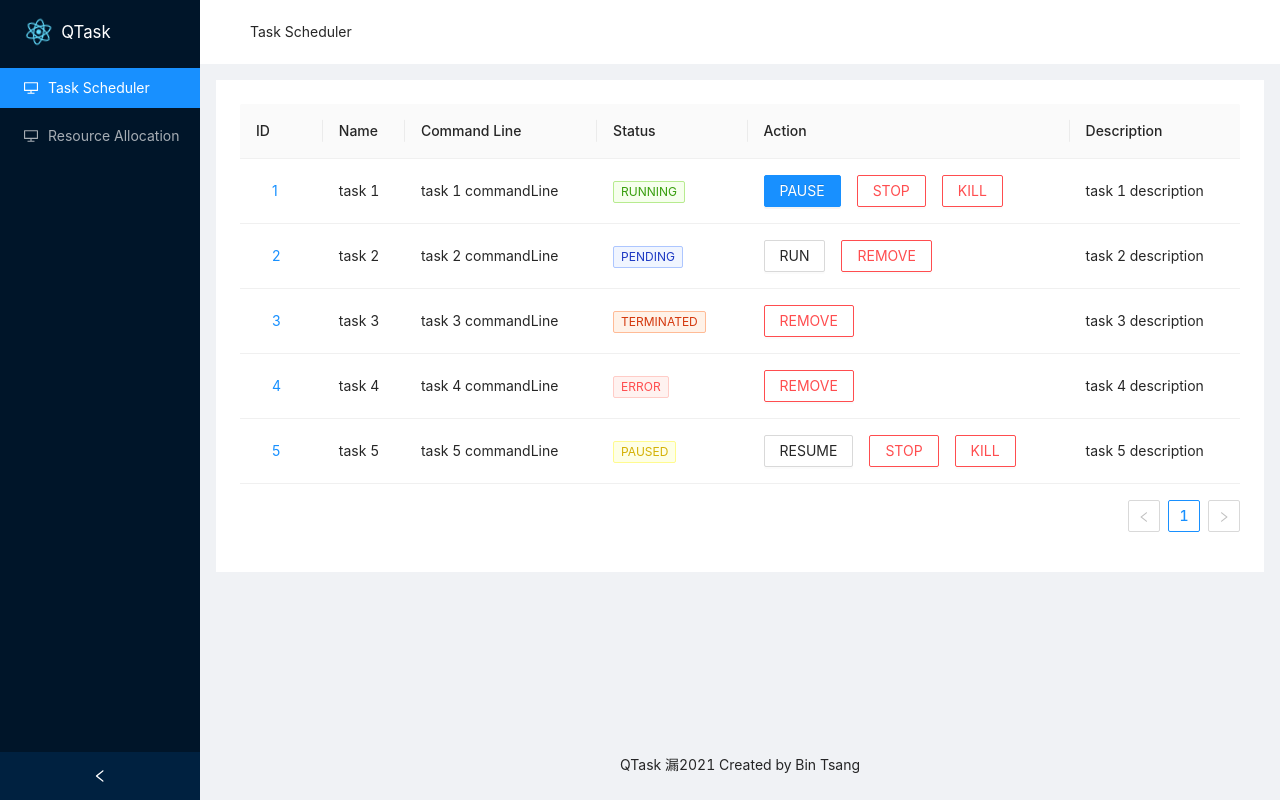
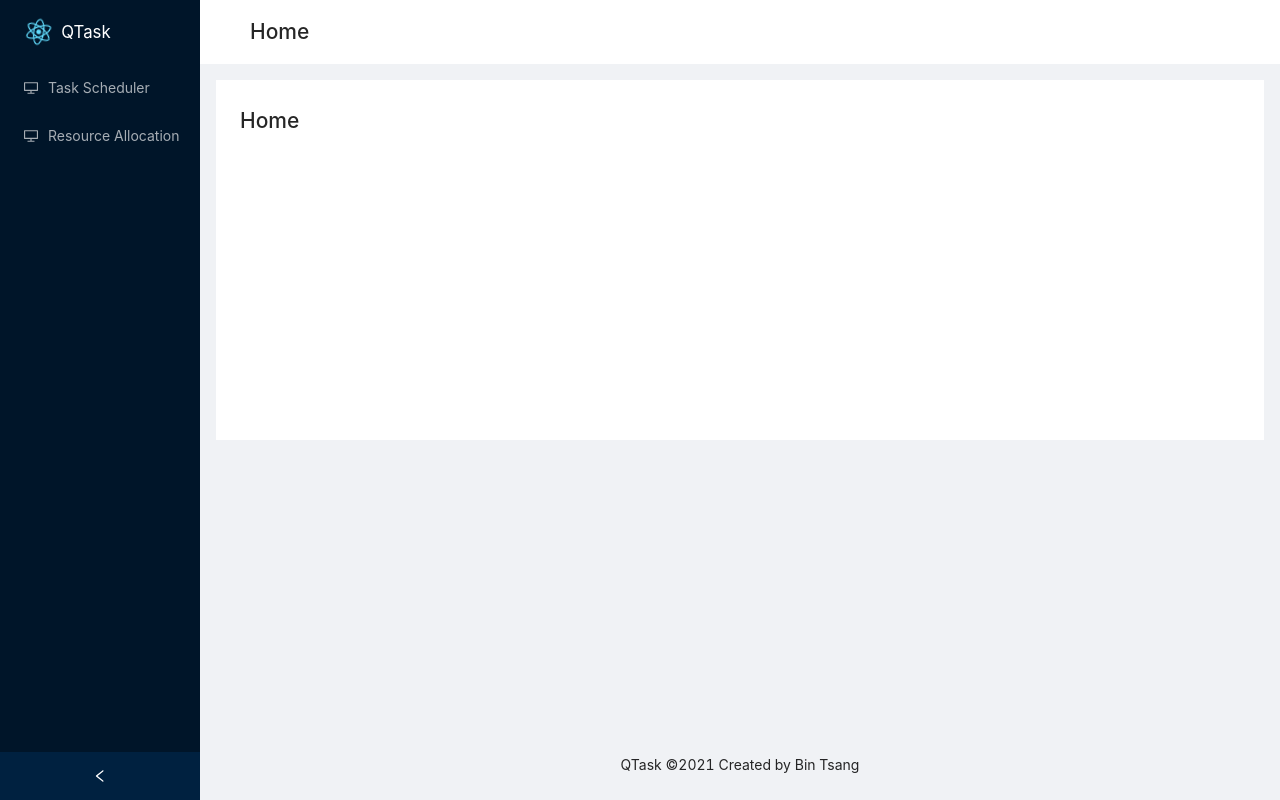
Before and after one commit to LinkTsang/qtask-web-app, a React (Create React App) app: page / in a window 1280 px wide. Built offline with nearby package versions, Linux system fonts and the light colour scheme.

Commit message:
feat: add router support.

```diff
--- a/src/App.tsx
+++ b/src/App.tsx
@@ -1,37 +1,44 @@
-import React, { useState } from "react";
-import { Layout, Menu, Breadcrumb } from "antd";
+import { useState } from "react";
+import { Switch, Route, Link, useLocation } from "react-router-dom";
+
+import { Layout, Menu } from "antd";
 import { DesktopOutlined } from "@ant-design/icons";
+
+import TaskScheduler from "./ui/TaskScheduler";
+import ResourceAllocation from "./ui/ResourceAllocation";
 
 import logo from "./logo.svg";
 import "antd/dist/antd.css";
 import "./App.css";
-import TaskScheduler from "./ui/TaskScheduler";
-import ResourceAllocation from "./ui/ResourceAllocation";
 
 const { Header, Content, Footer, Sider } = Layout;
 
-type PageKey = "task-scheduler" | "resource-allocation";
-
-const PAGE_KEY_TO_NAME = {
-    "task-scheduler": "Task Scheduler",
-    "resource-allocation": "Resource Allocation",
-};
+const routes = [
+    {
+        path: "/",
+        exact: true,
+        key: "home",
+        header: () => <h2>Home</h2>,
+        content: () => <h2>Home</h2>,
+    },
+    {
+        path: "/task-scheduler",
+        key: "task-scheduler",
+        header: () => <h2>Task Scheduler</h2>,
+        content: () => <TaskScheduler />,
+    },
+    {
+        path: "/resource-allocation",
+        key: "resource-allocation",
+        header: () => <h2>Resource Allocation</h2>,
+        content: () => <ResourceAllocation />,
+    },
+];
 
 function App() {
+    const location = useLocation();
     const [siderCollapsed, setSiderCollapsed] = useState<boolean>(false);
-    const [currentPageKey, setCurrentPageKey] =
-        useState<PageKey>("task-scheduler");
-
-    const renderContent = () => {
-        switch (currentPageKey) {
-            case "task-scheduler":
-                return <TaskScheduler />;
-            case "resource-allocation":
-                return <ResourceAllocation />;
-            default:
-                return <></>;
-        }
-    };
+    console.log(location);
 
     return (
         <div className="App">
@@ -41,46 +48,69 @@ function App() {
                     collapsed={siderCollapsed}
                     onCollapse={setSiderCollapsed}
                 >
-                    <div className="App-logo">
-                        <img src={logo} className="App-logo-icon" alt="logo" />
-                        {siderCollapsed ? "" : <span>QTask</span>}
-                    </div>
+                    <Link to="/">
+                        <div className="App-logo">
+                            <img
+                                src={logo}
+                                className="App-logo-icon"
+                                alt="logo"
+                            />
+                            {siderCollapsed ? "" : <span>QTask</span>}
+                        </div>
+                    </Link>
                     <Menu
                         theme="dark"
-                        defaultSelectedKeys={[currentPageKey]}
+                        defaultSelectedKeys={[location.pathname]}
                         mode="inline"
-                        onSelect={({ key }) => {
-                            setCurrentPageKey(key as PageKey);
-                        }}
                     >
                         <Menu.Item
-                            key="task-scheduler"
+                            key="/task-scheduler"
                             icon={<DesktopOutlined />}
                         >
-                            Task Scheduler
+                            <Link to="/task-scheduler">Task Scheduler</Link>
                         </Menu.Item>
                         <Menu.Item
-                            key="resource-allocation"
+                            key="/resource-allocation"
                             icon={<DesktopOutlined />}
                         >
-                            Resource Allocation
+                            <Link to="/resource-allocation">
+                                Resource Allocation
+                            </Link>
                         </Menu.Item>
                     </Menu>
                 </Sider>
                 <Layout className="site-layout">
                     <Header className="site-layout-background">
-                        {PAGE_KEY_TO_NAME[currentPageKey]}
+                        <Switch>
+                            {routes.map((route, index) => (
+                                <Route
+                                    key={index}
+                                    path={route.path}
+                                    exact={route.exact}
+                                    children={<route.header />}
+                                />
+                            ))}
+                        </Switch>
                     </Header>
                     <Content style={{ margin: "16px 16px" }}>
                         <div
                             className="site-layout-background"
                             style={{ padding: 24, minHeight: 360 }}
                         >
-                            {renderContent()}
+                            <Switch>
+                                {routes.map((route, index) => (
+                                    <Route
+                                        key={index}
+                                        path={route.path}
+                                        exact={route.exact}
+                                        children={<route.content />}
+                                    />
+                                ))}
+                            </Switch>
                         </div>
                     </Content>
                     <Footer style={{ textAlign: "center" }}>
-                        QTask 漏2021 Created by Bin Tsang
+                        QTask ©2021 Created by Bin Tsang
                     </Footer>
                 </Layout>
             </Layout>
--- a/src/index.tsx
+++ b/src/index.tsx
@@ -1,14 +1,17 @@
-import React from 'react';
-import ReactDOM from 'react-dom';
-import './index.css';
-import App from './App';
-import reportWebVitals from './reportWebVitals';
+import React from "react";
+import ReactDOM from "react-dom";
+import "./index.css";
+import App from "./App";
+import reportWebVitals from "./reportWebVitals";
+import { HashRouter as Router } from "react-router-dom";
 
 ReactDOM.render(
-  <React.StrictMode>
-    <App />
-  </React.StrictMode>,
-  document.getElementById('root')
+    <React.StrictMode>
+        <Router>
+            <App />
+        </Router>
+    </React.StrictMode>,
+    document.getElementById("root")
 );
 
 // If you want to start measuring performance in your app, pass a function
```
